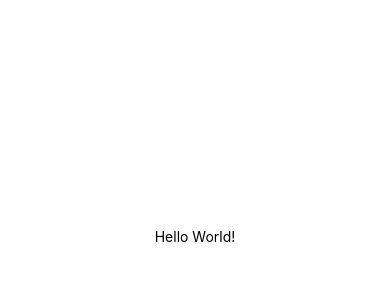
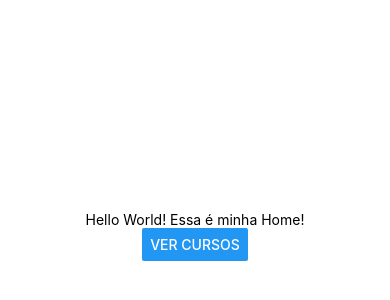
Before and after one commit to josanjohnata/React-Native, a React Native app: screen / in a window 390 px wide. Shown: the part 186-486 px from the top of the page. Built offline with nearby package versions, Linux system fonts and the light colour scheme.

Commit message:
React Native || Trabalhando com Screens

```diff
--- a/App.tsx
+++ b/App.tsx
@@ -1,21 +1,6 @@
-import { StatusBar } from 'expo-status-bar';
 import React from 'react';
-import { StyleSheet, Text, View } from 'react-native';
+import Routes from './src/routes';
 
 export default function App() {
-  return (
-    <View style={styles.container}>
-      <Text>Hello World!</Text>
-      <StatusBar style="auto" />
-    </View>
-  );
+  return <Routes/>;
 }
-
-const styles = StyleSheet.create({
-  container: {
-    flex: 1,
-    backgroundColor: '#fff',
-    alignItems: 'center',
-    justifyContent: 'center',
-  },
-});
--- /dev/null
+++ b/src/Screens/Courses/index.tsx
@@ -0,0 +1,29 @@
+import { StatusBar } from 'expo-status-bar';
+import React from 'react';
+import { StyleSheet, Text, View, Button } from 'react-native';
+import { useNavigation } from '@react-navigation/native'
+
+export default function Courses() {
+  const navigation = useNavigation();
+
+  function handleScreen() {
+    navigation.navigate('Home')
+  }
+
+  return (
+    <View style={styles.container}>
+      <Text>Courses</Text>
+      <Button title={'Voltar para home'} onPress={ handleScreen }/>
+      <StatusBar style="auto" />
+    </View>
+  );
+}
+
+const styles = StyleSheet.create({
+  container: {
+    flex: 1,
+    backgroundColor: '#fff',
+    alignItems: 'center',
+    justifyContent: 'center',
+  },
+});
--- /dev/null
+++ b/src/Screens/Home/index.tsx
@@ -0,0 +1,29 @@
+import { StatusBar } from 'expo-status-bar';
+import React from 'react';
+import { StyleSheet, Text, View, Button } from 'react-native';
+import { useNavigation } from '@react-navigation/native'
+
+export default function Home() {
+  const navigation = useNavigation();
+
+  function handleScreen() {
+    navigation.navigate('Cursos')
+  }
+
+  return (
+    <View style={styles.container}>
+      <Text>Hello World! Essa é minha Home!</Text>
+      <Button title={'Ver cursos'} onPress={ handleScreen }/>
+      <StatusBar style="auto" />
+    </View>
+  );
+}
+
+const styles = StyleSheet.create({
+  container: {
+    flex: 1,
+    backgroundColor: '#fff',
+    alignItems: 'center',
+    justifyContent: 'center',
+  },
+});
--- a/src/routes.tsx
+++ b/src/routes.tsx
@@ -0,0 +1,27 @@
+import React from 'react';
+import { NavigationContainer } from '@react-navigation/native';
+import { createStackNavigator } from '@react-navigation/stack';
+
+import Home from './Screens/Home';
+import Courses from './Screens/Courses';
+
+const { Navigator, Screen } = createStackNavigator();
+
+export default function Routes() {
+  return(
+    <NavigationContainer>
+      <Navigator
+        screenOptions={{ headerShown: false, cardStyle: { backgroundColor: '#f2f2f2' } }}
+      >
+        <Screen
+          name="Home"
+          component={Home}
+        />
+        <Screen
+          name="Cursos"
+          component={Courses}
+        />
+      </Navigator>
+    </NavigationContainer>
+  );
+};
```
Also changed, not shown: package.json (+5 -3 lines), 1 other file (tests, documents, lock files or other folders).
